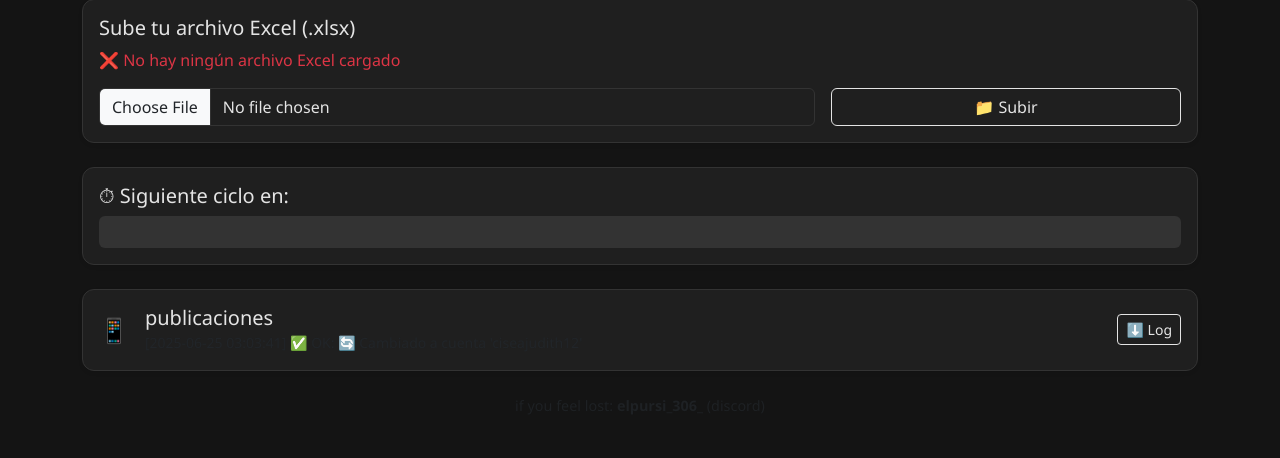
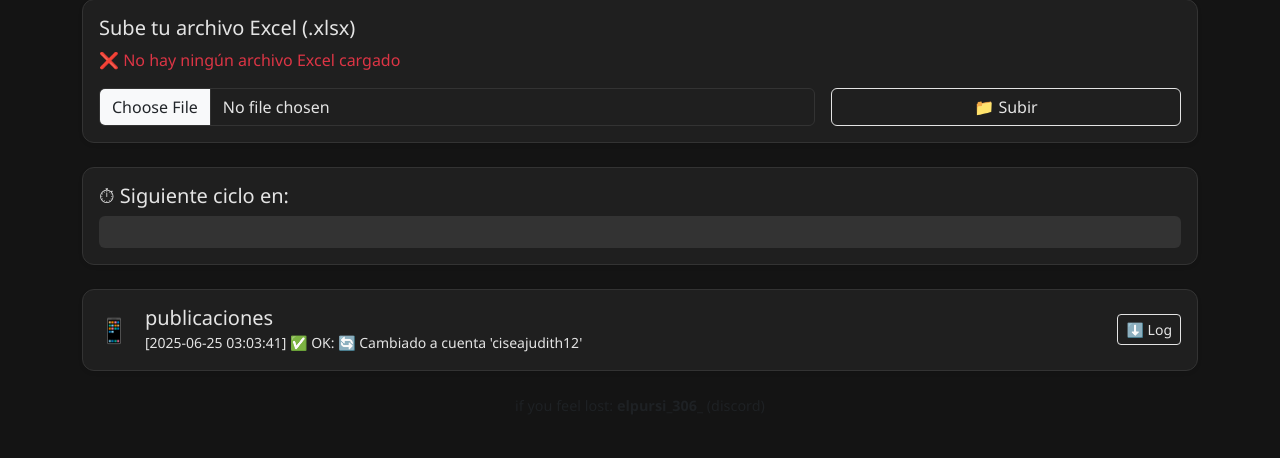
Before and after one commit to VaC306/uiautomatorv2-bot-threads, a Flask app: page / in a window 1280 px wide. Shown: the part 342-800 px from the top of the page. Run offline with Flask 3, Linux system fonts and the light colour scheme; parts of the project's set-up code (start-up, migrations or seed data) failed here and were passed over.

Commit message:
style: ensure device card titles use theme color

```diff
--- a/static/styles.css
+++ b/static/styles.css
@@ -127,6 +127,12 @@ h5.card-title,
   color: var(--text-color) !important;
 }
 
+/* Device cards: keep info text visible */
+.device-card h5.card-title,
+.device-card .action-text {
+  color: var(--text-color) !important;
+}
+
 /* Outline-secondary buttons (link o button) usan var(--text-color) */
 .btn-outline-secondary,
 a.btn-outline-secondary {
```
